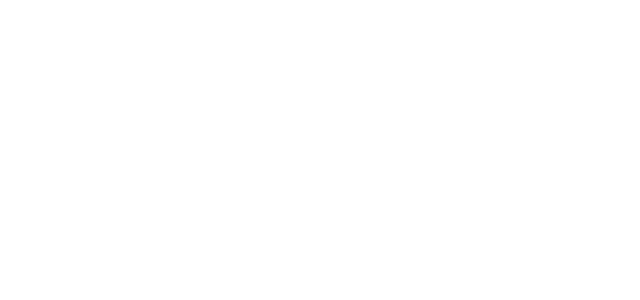
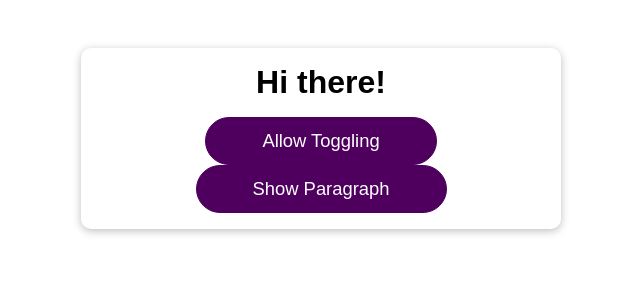
Before and after one commit to manishsharma-dev/reactnew, a React (Create React App) app: page / in a window 1280 px wide. Shown: the top 300 px of the page, without its empty margins (319-959 px from the left). Built offline with nearby package versions, Linux system fonts and the light colour scheme.

Commit message:
use memo

```diff
--- a/src/App.css
+++ b/src/App.css
@@ -0,0 +1,14 @@
+.app {
+  margin: 3rem auto;
+  width: 30rem;
+  padding: 1rem;
+  background: white;
+  box-shadow: 0 2px 8px rgba(0, 0, 0, 0.26);
+  border-radius: 10px;
+  text-align: center;
+}
+
+.app h1 {
+  margin: 0;
+  text-align: center;
+}
--- a/src/App.js
+++ b/src/App.js
@@ -1,8 +1,28 @@
-import './App.css';
+import React, { useState, useCallback } from "react";
+import Button from "./components/UI/Button/Button";
+import "./App.css";
+import Demo from "./components/Demo/Demo";
 
 function App() {
+  const [showParagraph, setShowParagraph] = useState(false);
+  const [allowToogle, setAllowToggle] = useState(false);
+  console.log("App running");
+  const toggleParagraph = useCallback(() => {
+    if (allowToogle) {
+      setShowParagraph((prevState) => !showParagraph);
+    }
+  }, [allowToogle,showParagraph]);
+
+  const allowToggleHandler = () => {
+    setAllowToggle(true);
+  };
+
   return (
-    <div className="App">
+    <div className="app">
+      <h1>Hi there!</h1>
+      <Demo show={showParagraph} />
+      <Button onClick={allowToggleHandler}>Allow Toggling</Button>
+      <Button onClick={toggleParagraph}>Show Paragraph</Button>
     </div>
   );
 }
--- /dev/null
+++ b/src/components/Demo/Demo.js
@@ -0,0 +1,8 @@
+import React from "react";
+
+const Demo = (props) => {
+  console.log("Demo");
+  return <p>{props.show ? "This is new!" : ""}</p>;
+};
+
+export default React.memo(Demo);
--- /dev/null
+++ b/src/components/UI/Button/Button.js
@@ -0,0 +1,19 @@
+import React from 'react';
+
+import classes from './Button.module.css';
+
+const Button = (props) => {
+  console.log(`Button`);
+  return (
+    <button
+      type={props.type || 'button'}
+      className={`${classes.button} ${props.className}`}
+      onClick={props.onClick}
+      disabled={props.disabled}
+    >
+      {props.children}
+    </button>
+  );
+};
+
+export default React.memo(Button) ;
--- /dev/null
+++ b/src/components/UI/Button/Button.module.css
@@ -0,0 +1,30 @@
+.button {
+  font: inherit;
+  border: 1px solid #4f005f;
+  background: #4f005f;
+  color: white;
+  padding: 0.75rem 3.5rem;
+  cursor: pointer;
+  font-size: 1.15rem;
+  border-radius: 30px;
+}
+
+.button:hover,
+.button:active {
+  background: #741188;
+  border-color: #741188;
+}
+
+.button:focus {
+  outline: none;
+}
+
+button:disabled,
+button:focus:disabled,
+button:hover:disabled,
+button:active:disabled {
+  background: #ccc;
+  border-color: #ccc;
+  color: #666666;
+  cursor: not-allowed;
+}
--- a/src/index.css
+++ b/src/index.css
@@ -1,13 +1,16 @@
+* {
+  box-sizing: border-box;
+}
+
+html {
+  font-family: sans-serif;
+  background: #fff;
+}
+
 body {
   margin: 0;
-  font-family: -apple-system, BlinkMacSystemFont, 'Segoe UI', 'Roboto', 'Oxygen',
-    'Ubuntu', 'Cantarell', 'Fira Sans', 'Droid Sans', 'Helvetica Neue',
-    sans-serif;
-  -webkit-font-smoothing: antialiased;
-  -moz-osx-font-smoothing: grayscale;
 }
 
-code {
-  font-family: source-code-pro, Menlo, Monaco, Consolas, 'Courier New',
-    monospace;
+main {
+  margin-top: 6rem;
 }
--- a/src/index.js
+++ b/src/index.js
@@ -1,17 +1,8 @@
 import React from 'react';
 import ReactDOM from 'react-dom/client';
+
 import './index.css';
 import App from './App';
-import reportWebVitals from './reportWebVitals';
 
 const root = ReactDOM.createRoot(document.getElementById('root'));
-root.render(
-  <React.StrictMode>
-    <App />
-  </React.StrictMode>
-);
-
-// If you want to start measuring performance in your app, pass a function
-// to log results (for example: reportWebVitals(console.log))
-// or send to an analytics endpoint. Learn more: https://bit.ly/CRA-vitals
-reportWebVitals();
+root.render(<App />);
```
